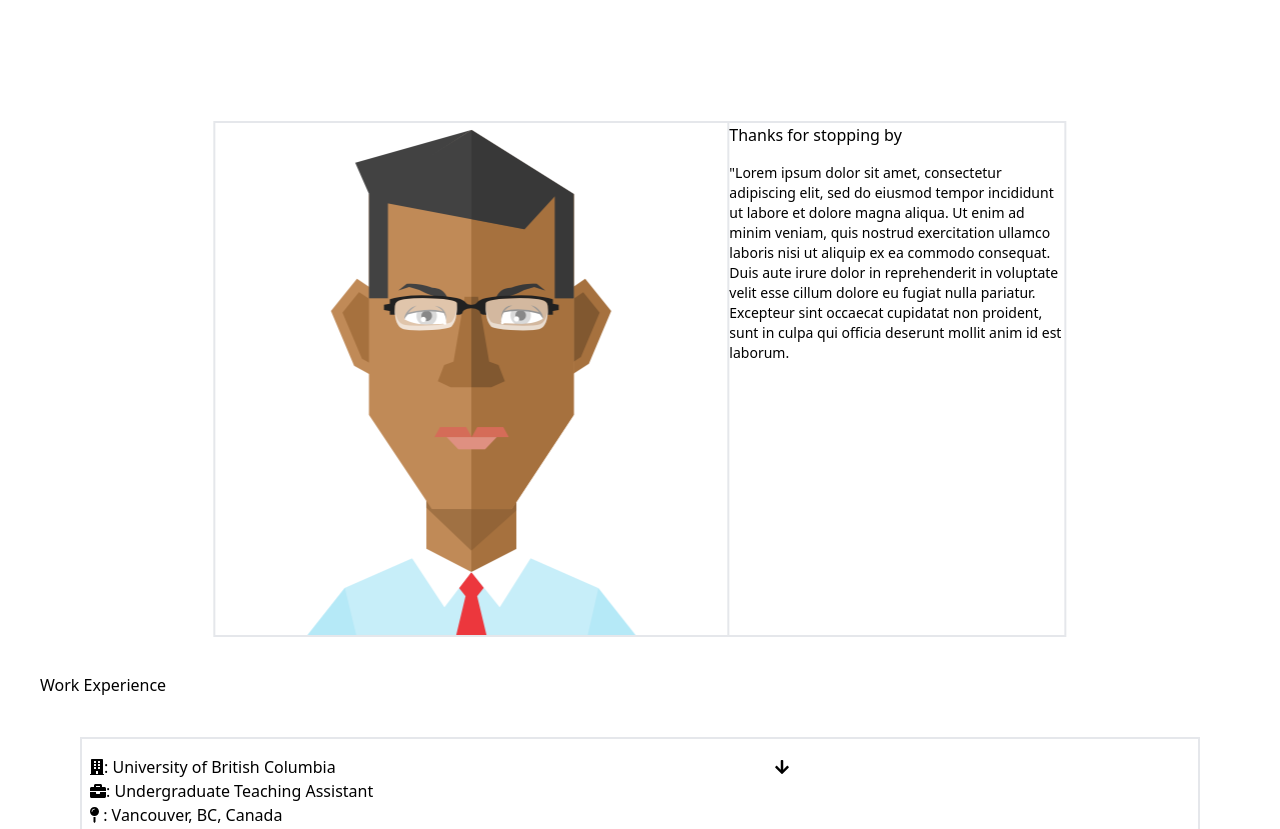
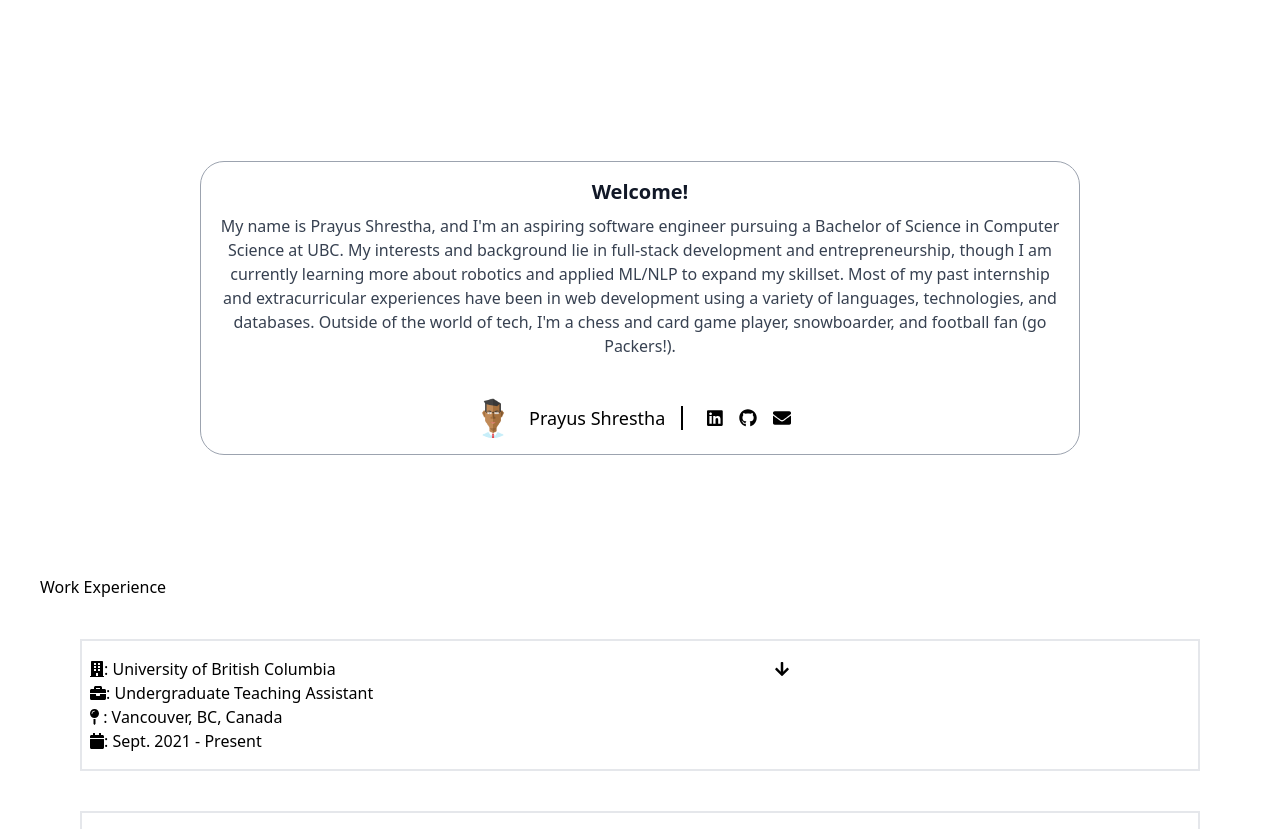
Before and after one commit to PrayusShrestha/personal-website, a React (Create React App) app: page / in a window 1280 px wide. Shown: the part 760-1589 px from the top of the page. Built offline with nearby package versions, Linux system fonts and the light colour scheme.

Commit message:
new about section

```diff
--- a/src/components/About.js
+++ b/src/components/About.js
@@ -1,38 +1,49 @@
-import headshot from '../data/cartoon_headshot.png'
-import Education from './Education';
-// export default function About() {
-//     return (
-//       <div className="bg-white shadow overflow-hidden sm:rounded-lg">
-//         hi
-//       </div>
-//     )
-//   }
+import headshot from '../data/cartoon_headshot.png';
+import json from '../data/resume/resume';
+import { faLinkedin, faGithub } from '@fortawesome/free-brands-svg-icons';
+import { faEnvelope } from '@fortawesome/free-solid-svg-icons';
+import { FontAwesomeIcon } from '@fortawesome/react-fontawesome';
+
 function About() {
 
     return (
-        // <div className="translate-x-1/2 h-8/12 m-4 flex  overflow-hidden w-8/12 border-2 rounded text-4xl">
-        <>
-        <div className="w-screen h-[32rem] block">
+            <div class="flex p-10 w-3/4 m-auto mb-20 text-center">
+                <div class="border border-gray-400 bg-white rounded-3xl p-4 flex flex-col justify-between leading-normal">
+                    <div class="mb-8">
+                        <div class="text-gray-900 font-bold text-xl mb-2">Welcome!</div>
+                        <p class="text-gray-700 text-base">
+                            {json.personal.about}
+                        </p>
+                    </div>
+                    <div class="flex items-center m-auto mt-2">
+                        <img class="w-10 h-10 rounded-full mr-4" src={headshot} alt="Avatar of Prayus"></img>
+                        <div class="text-sm">
+                            <ul className="m-0 p-0 list-none text-lg">
+                                <li className="inline pr-4 border-r-2 mr-6 border-black ">
+                                    Prayus Shrestha
+                                </li>
+                                <li className="inline block pr-4">
+                                    <a target="_blank" href={json.personal.linkedin_url}>
+                                        <FontAwesomeIcon icon={faLinkedin}></FontAwesomeIcon>
+                                    </a>
+                                </li>
+                                <li className="inline block pr-4">
+                                    <a target="_blank" href={json.personal.github_url}>
+                                        <FontAwesomeIcon icon={faGithub}></FontAwesomeIcon>
+                                    </a>
+                                </li>
+                                <li className="inline block pr-4">
+                                    <a target="_blank" href={"mailto:" + json.personal.email}>
+                                        <FontAwesomeIcon icon={faEnvelope}></FontAwesomeIcon>
+                                    </a>
+                                </li>
+                            </ul>
 
-
-            <div className="w-8/12 border-2 left-1/2 absolute -translate-x-1/2">
-
-                <img className="float-left border-r-2" alt="headshot" src={headshot}></img>
-
-                <h2 className="pb-4">Thanks for stopping by</h2>
-                <p className="text-sm">
-                    "Lorem ipsum dolor sit amet, consectetur adipiscing elit, sed do eiusmod tempor incididunt
-                    ut labore et dolore magna aliqua. Ut enim ad minim veniam, quis nostrud exercitation ullamco
-                    laboris nisi ut aliquip ex ea commodo consequat. Duis aute irure dolor in reprehenderit in
-                    voluptate velit esse cillum dolore eu fugiat nulla pariatur. Excepteur sint occaecat cupidatat
-                    non proident, sunt in culpa qui officia deserunt mollit anim id est laborum.
-                </p>
+                        </div>
+                    </div>
+                </div>
             </div>
 
-
-
-        </div>
-        </>
      );
 }
 
--- a/src/data/resume/resume.js
+++ b/src/data/resume/resume.js
@@ -3,7 +3,13 @@ const json = {
         "email": "prayuss@yahoo.com",
         "phone_number": "(780) 974-9364",
         "linkedin_url": "http://linkedin.com/in/prayus-shrestha/",
-        "github_url": "https://github.com/PrayusShrestha"
+        "github_url": "https://github.com/PrayusShrestha",
+        "about": "My name is Prayus Shrestha, and I'm an aspiring software engineer pursuing a Bachelor of Science " +
+                "in Computer Science at UBC. My interests and background lie in full-stack development and entrepreneurship, " +
+                "though I am currently learning more about robotics and applied ML/NLP to expand my skillset. Most of my past " +
+                "internship and extracurricular experiences have been in web development using a variety of " +
+                "languages, technologies, and databases. Outside of the world of tech, I'm a chess and card game " +
+                "player, snowboarder, and football fan (go Packers!)."
     },
     "education": {
         "institution": "University of British Columbia",
```
